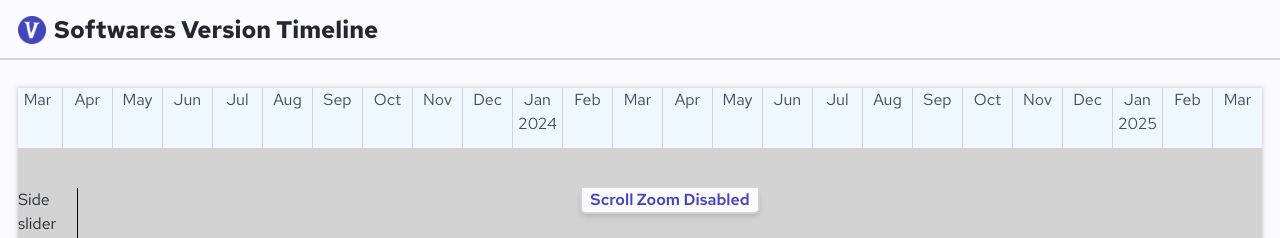
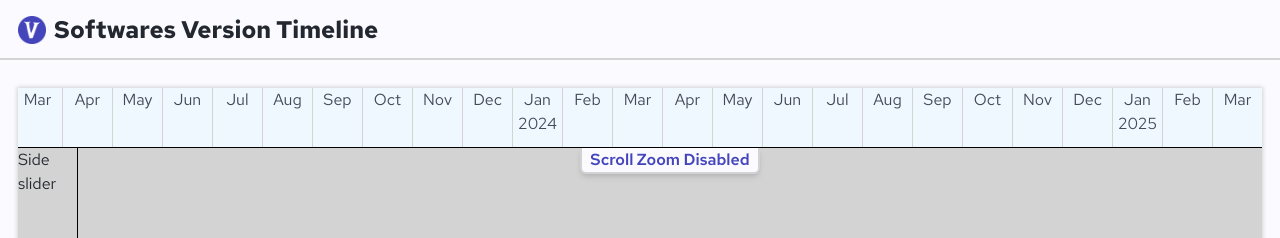
Before and after one commit to arpadpall21/software-versions-timeline, a Next.js app: page /version-map in a window 1280 px wide. Shown: the top 238 px of the page. Built offline with nearby package versions, Linux system fonts and the light colour scheme; no server answers.

Commit message:
zoom level finally ok

```diff
--- a/config/appConfig.ts
+++ b/config/appConfig.ts
@@ -15,7 +15,7 @@ interface AppConfig {
   theme: {
     supportedThemes: string[];
   };
-  timelineZoom: {
+  zoom: {
     minLevel: number;
     maxLevel: number;
     defaultLevel: number;
@@ -44,7 +44,7 @@ const appConfig: AppConfig = {
   theme: {
     supportedThemes: ['light', 'dark', 'auto'],
   },
-  timelineZoom: {
+  zoom: {
     minLevel: 0.5,
     maxLevel: 3,
     defaultLevel: 1,
--- a/src/app/version-map/Components/GridFrame.tsx
+++ b/src/app/version-map/Components/GridFrame.tsx
@@ -13,18 +13,18 @@ import MonthsGrid from '@/app/version-map/Components/MonthsGrid';
 import { getVersionHistory } from '@/app/version-map/action';
 import { type VersionHistoryData, type Months, Software } from '@/misc/types';
 
-const defaultTimelineZoomLevel = appConfig.timelineZoom.defaultLevel;
+const defaultZoomLevel = appConfig.zoom.defaultLevel;
 
 const GridFrame: React.FC = () => {
   const [position, setPosition] = useState({ x: 0, y: 0 });
   const [isDragging, setIsDragging] = useState(false);
   const [offset, setOffset] = useState({ x: 0, y: 0 });
-  const [timelineZoomLevel, setTimelineZoomLevel] = useState<number>(defaultTimelineZoomLevel);
+  const [zoomLevel, setZoomLevel] = useState<number>(defaultZoomLevel);
   const [scrollZoomEnabled, setScrollZoomEnabled] = useState<boolean>(false);
   const [months, setMonths] = useState<Months>([]);
 
   useEffect(() => {
-    setMonths(calcMonthsUpToCurrent(2022, 4));   // TODO (default start month handle)
+    setMonths(calcMonthsUpToCurrent(2020, 12));   // TODO (default start month handle)
   }, []);
 
 
@@ -65,10 +65,10 @@ const GridFrame: React.FC = () => {
 
   function handleMouseWheel(e: React.WheelEvent) {
     if (scrollZoomEnabled && e.deltaY > 0) {
-      setTimelineZoomLevel(calcTimelineZoom('zoomIn', timelineZoomLevel));
+      setZoomLevel(calcTimelineZoom('zoomIn', zoomLevel));
       return;
     } else if (scrollZoomEnabled && e.deltaY < 0) {
-      setTimelineZoomLevel(calcTimelineZoom('zoomOut', timelineZoomLevel));
+      setZoomLevel(calcTimelineZoom('zoomOut', zoomLevel));
     }
   }
 
@@ -81,23 +81,19 @@ const GridFrame: React.FC = () => {
       onMouseMove={handleMouseMove}
       onMouseUp={mouseUpHandler}
     >
-      <ZoomPanel
-        timelineZoomLevel={timelineZoomLevel}
-        setTimelineZoomLevel={setTimelineZoomLevel}
-        setPosition={setPosition}
-      />
+      <ZoomPanel zoomLevel={zoomLevel} setZoomLevel={setZoomLevel} setPosition={setPosition} />
       <div
-        className={'grid grid-cols-[60px_auto] grid-rows-[100px_auto]'}
+        className={'grid grid-cols-[60px_auto] grid-rows-[60px_auto]'}
         // onTouchStart={mouseDownHandler}
         // onTouchEnd={mouseUpHandler}
       >
-        <div className={'col-span-2 border-b border-borPri dark:border-borPriD overflow-hidden'}>
-          <TopSlider timelineZoomLevel={timelineZoomLevel} position={position}>
-            <MonthsGrid months={months} />
+        <div className={'col-span-2 border-b border-black dark:border-white overflow-hidden'}>
+          <TopSlider zoomLevel={zoomLevel} position={position}>
+            <MonthsGrid zoomLevel={zoomLevel} months={months} />
           </TopSlider>
         </div>
-        <div className={'overflow-hidden duration-200 border-r border-black'}>
-          <SideSlider timelineZoomLevel={timelineZoomLevel} position={position}>
+        <div className={'overflow-hidden duration-200 border-r border-black dark:border-white'}>
+          <SideSlider zoomLevel={zoomLevel} position={position}>
             <p> Side slider </p>
           </SideSlider>
         </div>
@@ -108,7 +104,7 @@ const GridFrame: React.FC = () => {
         >
           <ScrollZoomButton scrollZoomEnabled={scrollZoomEnabled} setScrollZoomEnabled={setScrollZoomEnabled} />
           <div className={'float-right'} style={{ transform: `translate(${position.x}px, ${position.y}px)` }}>
-            <div className={'transition-transform duration-200'} style={{ transform: `scale(${timelineZoomLevel})` }}>
+            <div className={'transition-transform duration-200'} style={{ transform: `scale(${zoomLevel})` }}>
               {/* <TimelineGrid versionHistoryData={chromeData} /> */}
             </div>
           </div>
--- a/src/app/version-map/Components/MonthsGrid.tsx
+++ b/src/app/version-map/Components/MonthsGrid.tsx
@@ -2,23 +2,33 @@
 
 import { type Months } from '@/misc/types';
 import { useTranslations } from 'next-intl';
+import appConfig from '../../../../config/appConfig';
+import { calcPercentOf } from '@/misc/helpers';
+
+const defaultZoomLevel = appConfig.zoom.defaultLevel;
 
 interface Props {
+  zoomLevel: number;
   months: Months;
 }
 
-const MonthsGrid: React.FC<Props> = ({ months }) => {
+const MonthsGrid: React.FC<Props> = ({ zoomLevel, months }) => {
   const t = useTranslations('components.monthsGrid.months');
+
+  const scaleTextX = zoomLevel <= defaultZoomLevel ? 1 : calcPercentOf(1, zoomLevel) / 100;
+  const scaleTextY = zoomLevel < defaultZoomLevel ? zoomLevel : 1;
 
   return (
     <div className={'flex bg-gridBg dark:bg-gridBgD h-[60px]'}>
       {months.map((month) => {
         return (
           <div className={'border-l border-gridBor dark:border-gridBorD h-full w-[50px]'} key={month.yearMonth}>
-            <p className={'text-center text-gridFg dark:text-gridFgD'}> {t(month.monthName)} </p>
-            {month.monthName === 'jan' && (
-              <p className={'text-center text-gridFg dark:text-gridFgD'}> {month.yearMonth.slice(0, 4)} </p>
-            )}
+            <div style={{ transform: `scaleX(${scaleTextX}) scaleY(${scaleTextY})` }}>
+              <p className={'text-center text-gridFg dark:text-gridFgD'}>{t(month.monthName)}</p>
+              {month.monthName === 'jan' && (
+                <p className={'text-center text-gridFg dark:text-gridFgD'}>{month.yearMonth.slice(0, 4)} </p>
+              )}
+            </div>
           </div>
         );
       })}
--- a/src/app/version-map/Components/SideSlider.tsx
+++ b/src/app/version-map/Components/SideSlider.tsx
@@ -1,11 +1,11 @@
 interface Props {
-  timelineZoomLevel: number;
+  zoomLevel: number;
   position: { x: number; y: number };
   children: React.ReactNode;
 }
 
-const SideSlider: React.FC<Props> = ({ timelineZoomLevel, position, children }) => {
-  return <div style={{ transform: `translateY(${position.y}px) scaleY(${timelineZoomLevel})` }}>{children}</div>;
+const SideSlider: React.FC<Props> = ({ zoomLevel, position, children }) => {
+  return <div style={{ transform: `translateY(${position.y}px) scaleY(${zoomLevel})` }}>{children}</div>;
 };
 
 export default SideSlider;
--- a/src/app/version-map/Components/TopSlider.tsx
+++ b/src/app/version-map/Components/TopSlider.tsx
@@ -1,12 +1,12 @@
 interface Props {
-  timelineZoomLevel: number;
+  zoomLevel: number;
   position: { x: number; y: number };
   children: React.ReactNode;
 }
 
-const TopSlider: React.FC<Props> = ({ timelineZoomLevel, position, children }) => {
+const TopSlider: React.FC<Props> = ({ zoomLevel, position, children }) => {
   return (
-    <div className={'float-right'} style={{ transform: `translateX(${position.x}px) scaleX(${timelineZoomLevel})` }}>
+    <div className={'float-right'} style={{ transform: `translateX(${position.x}px) scaleX(${zoomLevel})` }}>
       {children}
     </div>
   );
--- a/src/app/version-map/Components/ZoomPanel.tsx
+++ b/src/app/version-map/Components/ZoomPanel.tsx
@@ -1,15 +1,15 @@
 import { calcTimelineZoom } from '@/misc/helpers';
 
 interface Props {
-  timelineZoomLevel: number;
-  setTimelineZoomLevel: (timelineZoomLevel: number) => void;
+  zoomLevel: number;
+  setZoomLevel: (timelineZoomLevel: number) => void;
   setPosition: (position: { x: number; y: number }) => void;
 }
 
-const ZoomPanel: React.FC<Props> = ({ timelineZoomLevel, setTimelineZoomLevel, setPosition }) => {
+const ZoomPanel: React.FC<Props> = ({ zoomLevel, setZoomLevel, setPosition }) => {
   function handleResetClick() {
     setPosition({ x: 0, y: 0 });
-    setTimelineZoomLevel(1);
+    setZoomLevel(1);
   }
 
   return (
@@ -20,7 +20,7 @@ const ZoomPanel: React.FC<Props> = ({ timelineZoomLevel, setTimelineZoomLevel, s
       >
         <button
           className={'hover:bg-bgSec dark:hover:bg-bgSecD'}
-          onMouseDown={() => setTimelineZoomLevel(calcTimelineZoom('zoomOut', timelineZoomLevel))}
+          onMouseDown={() => setZoomLevel(calcTimelineZoom('zoomOut', zoomLevel))}
           title={'Zoom In'}
         >
           +
@@ -30,7 +30,7 @@ const ZoomPanel: React.FC<Props> = ({ timelineZoomLevel, setTimelineZoomLevel, s
         </button>
         <button
           className={'hover:bg-bgSec dark:hover:bg-bgSecD'}
-          onMouseDown={() => setTimelineZoomLevel(calcTimelineZoom('zoomIn', timelineZoomLevel))}
+          onMouseDown={() => setZoomLevel(calcTimelineZoom('zoomIn', zoomLevel))}
           title={'Reset Grid'}
         >
           -
@@ -39,10 +39,10 @@ const ZoomPanel: React.FC<Props> = ({ timelineZoomLevel, setTimelineZoomLevel, s
       <div
         className={`mt-3 text-fgPri dark:text-fgPriD animate-fast-pop text-center
           border-2 border-borPri dark:border-borPriD rounded-md bg-bgSec dark:bg-bgSecD shadow-md `}
-        key={timelineZoomLevel.toFixed(1)}
+        key={zoomLevel.toFixed(1)}
         title={'Zoom Level'}
       >
-        {timelineZoomLevel.toFixed(1)}
+        {zoomLevel.toFixed(1)}
       </div>
     </div>
   );
--- a/src/misc/helpers.ts
+++ b/src/misc/helpers.ts
@@ -1,9 +1,9 @@
 import { type Lang, type Months } from '@/misc/types';
 import appConfig from '../../config/appConfig';
 
-const minZoomLevel = appConfig.timelineZoom.minLevel;
-const maxZoomLevel = appConfig.timelineZoom.maxLevel;
-const zoomSensitivity = appConfig.timelineZoom.sensitivity;
+const minZoomLevel = appConfig.zoom.minLevel;
+const maxZoomLevel = appConfig.zoom.maxLevel;
+const zoomSensitivity = appConfig.zoom.sensitivity;
 
 export function validLang(langCode: string = ''): Lang {
   return appConfig.lang.supportedLanguages[langCode]
```
